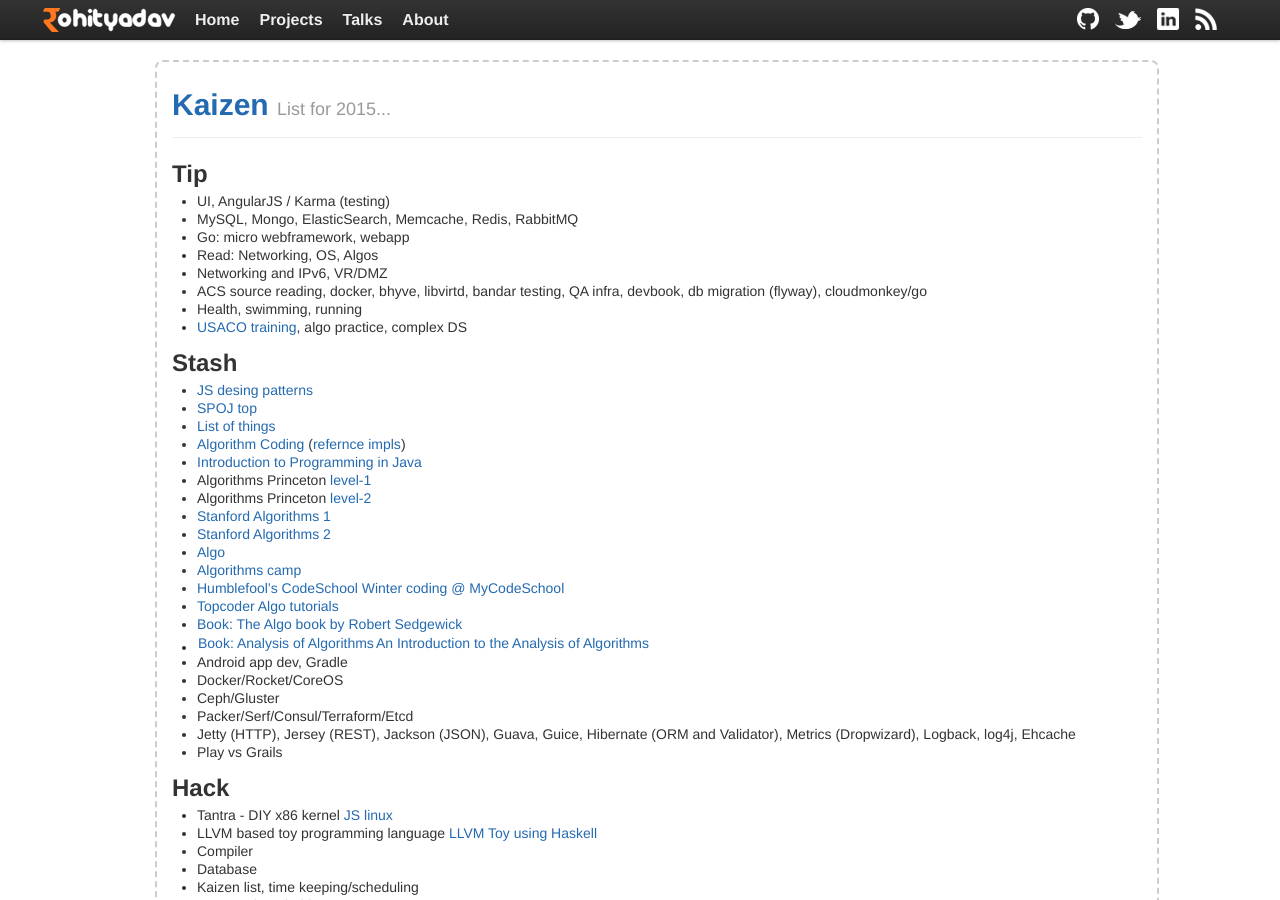
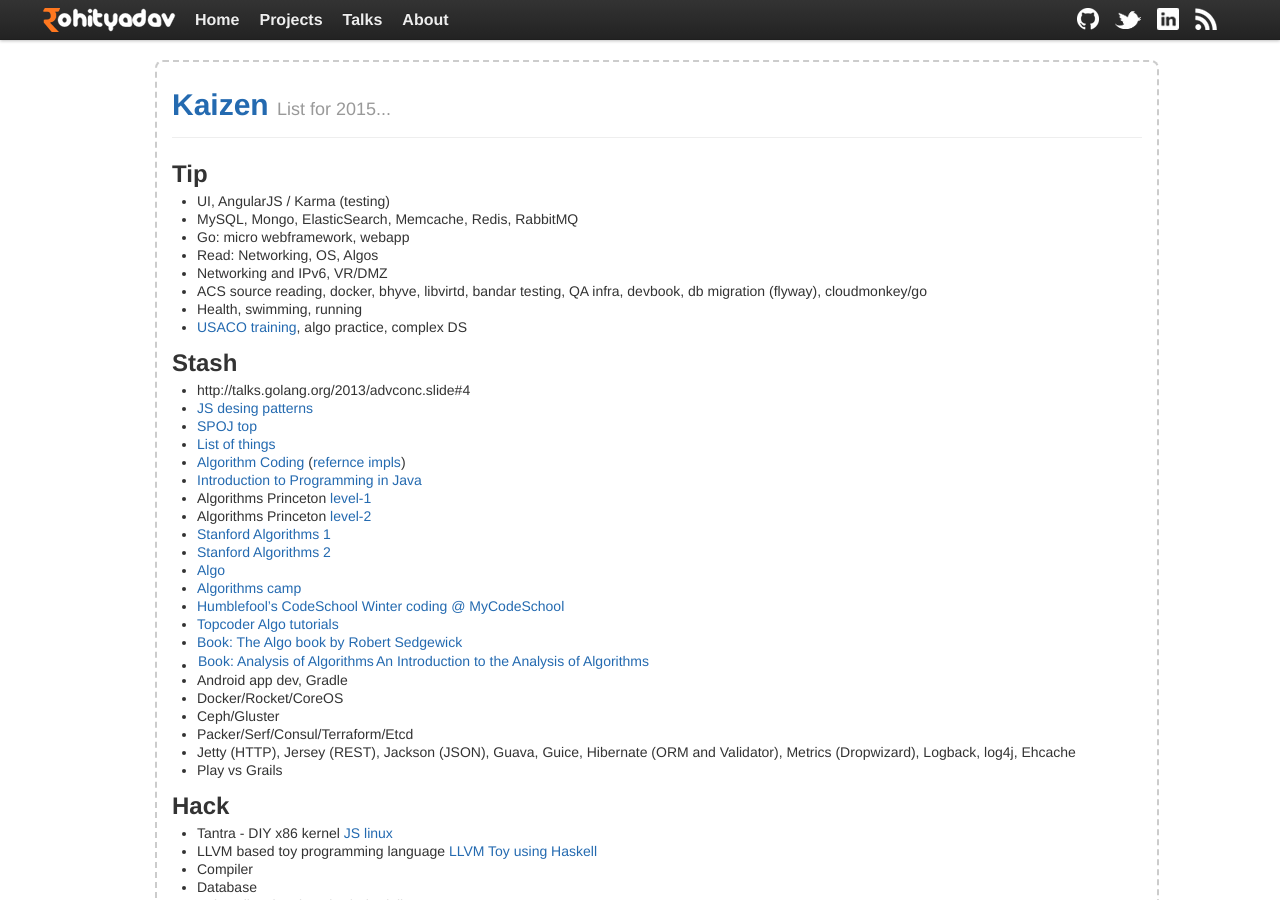
Before and after one commit to rohityadavcloud/rohityadavcloud.github.io, a Jekyll site: the page built from kaizen/index.markdown, in a window 1280 px wide and 900 px high. Built offline with Jekyll 4.4.1, drawn with Linux system fonts in a browser that asks for light colours; some of the changed lines change nothing that is shown.

Commit message:
ku
Signed-off-by: Rohit Yadav <rohit@scaleninja.com>

```diff
--- a/kaizen/index.markdown
+++ b/kaizen/index.markdown
@@ -17,6 +17,7 @@
 
 ## Stash
 
+- http://talks.golang.org/2013/advconc.slide#4
 - [JS desing patterns](http://addyosmani.com/resources/essentialjsdesignpatterns/book/#mediatorpatternjavascript)
 - [SPOJ top](http://www.spoj.com/problems/classical/sort=-6)
 - [List of things](http://discuss.codechef.com/questions/48877/data-structures-and-algorithms)
```
